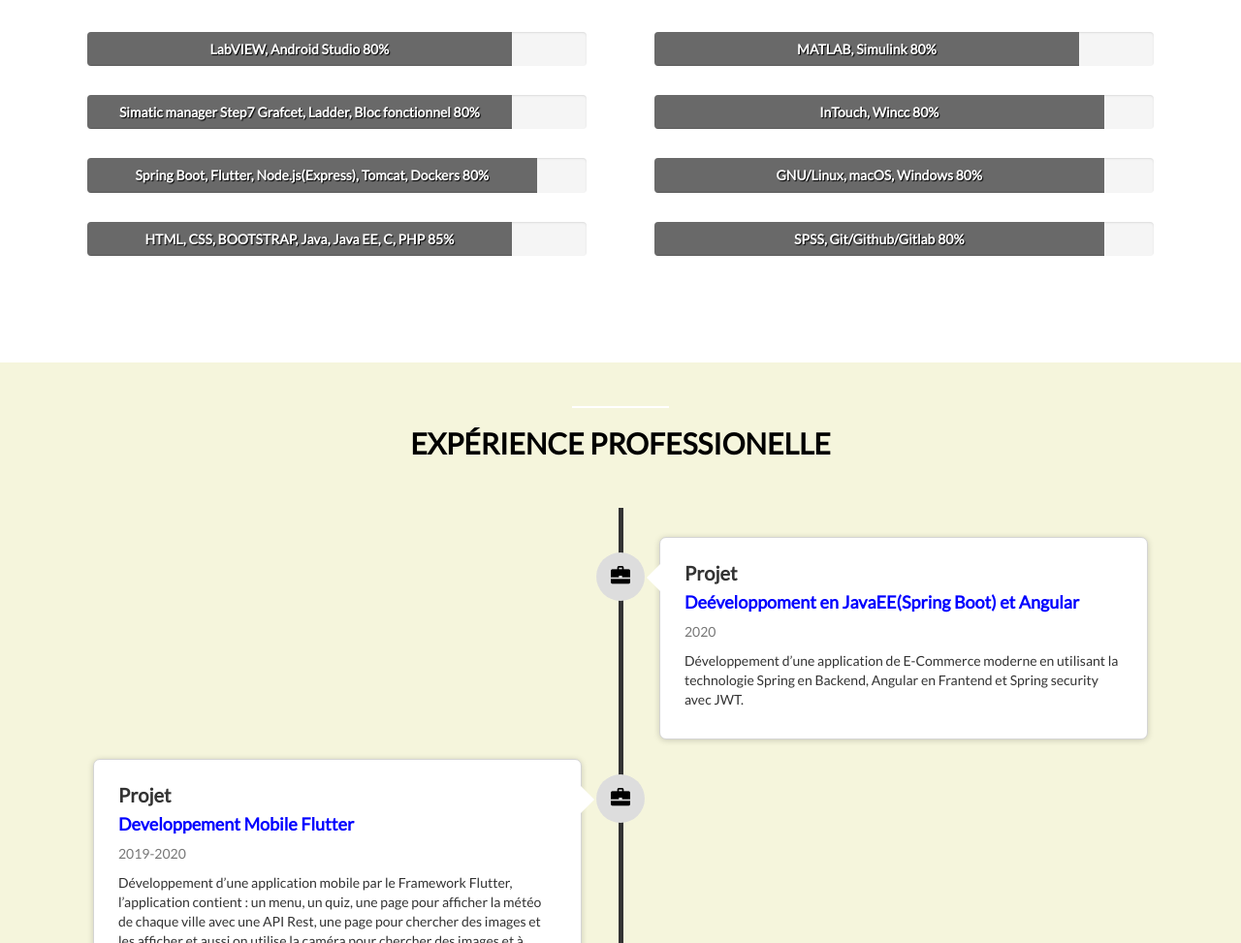
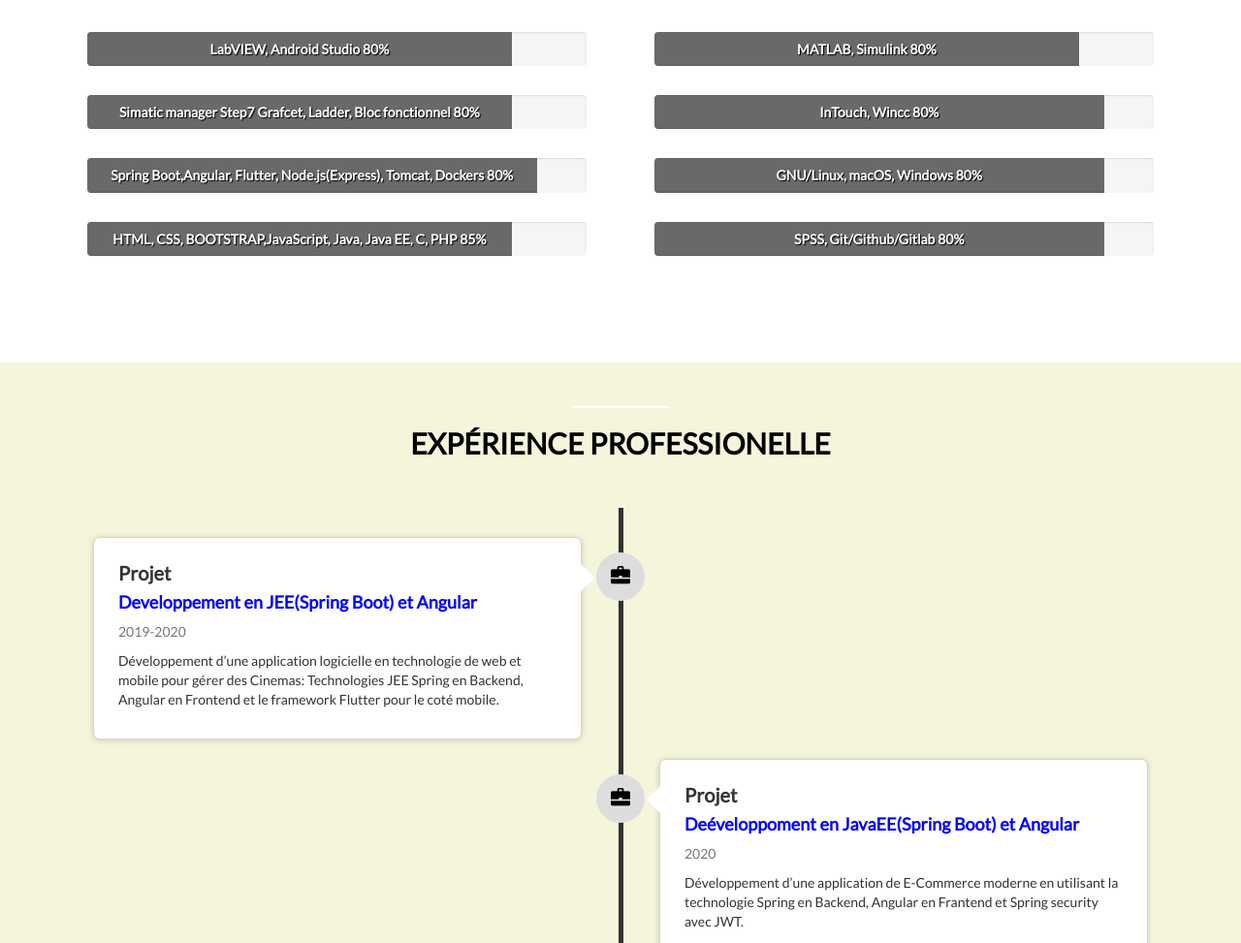
Before and after one commit to Nadir67/WebCV, a plain HTML site: page index.html in a window 1280 px wide. Shown: the part 1429-2402 px from the top of the page at 97% size. Drawn offline with nearby package versions, Linux system fonts and the light colour scheme.

Commit message:
Add: CVnadir

```diff
--- a/index.html
+++ b/index.html
@@ -150,13 +150,13 @@
                             <div class="progress">
                                 <div class="progress-bar" role="progressbar"
                                      aria-valuenow="80" aria-valuemin="0" aria-valuemax="100" style="width:90%">
-                                    <h5>Spring Boot, Flutter, Node.js(Express), Tomcat, Dockers 80%</h5>
+                                    <h5>Spring Boot,Angular, Flutter, Node.js(Express), Tomcat, Dockers 80%</h5>
                                 </div>
                             </div>
                             <div class="progress">
                                 <div class="progress-bar" role="progressbar"
                                      aria-valuenow="85" aria-valuemin="0" aria-valuemax="100" style="width:85%">
-                                    <h5>HTML, CSS, BOOTSTRAP, Java, Java EE, C, PHP 85%</h5>
+                                    <h5>HTML, CSS, BOOTSTRAP,JavaScript, Java, Java EE, C, PHP 85%</h5>
                                 </div>
                             </div>
                         </div>
@@ -201,6 +201,26 @@
             </div>
             <ul class="timeline">
 
+                <li>
+                    <div class="timeline-badge"><span class="glyphicon glyphicon-briefcase" ></span></div>
+                    <div class="timeline-panel-container">
+                        <div class="timeline-panel">
+                            <div class="timeline-heading">
+                                <h3>Projet</h3>
+                                <h4>Developpement en JEE(Spring Boot) et Angular</h4>
+                                <p class="text-muted"><small class="glyphincon glyphincon-time"></small> 2019-2020 </p>
+                            </div>
+                            <div class="timeline-body">
+
+                                <p>Développement d’une application logicielle en technologie de web et
+                                    mobile pour gérer des Cinemas: Technologies JEE Spring en Backend,
+                                    Angular en Frontend et le framework Flutter pour le coté mobile.</p>
+
+                            </div>
+
+                        </div>
+                    </div>
+                </li>
 
                 <li>
                     <div class="timeline-badge"><span class="glyphicon glyphicon-briefcase" ></span></div>
```
Also changed, not shown: 2 other files.
